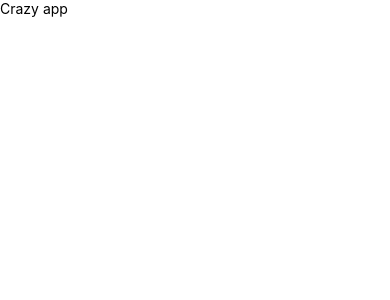
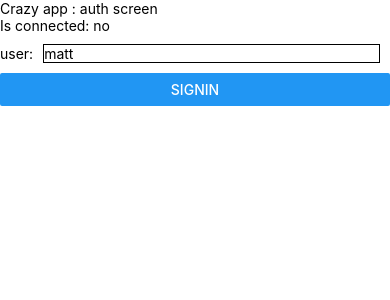
Before and after one commit to gurvanhenry/RNCleanArchiProto, a React Native app: screen / in a window 390 px wide. Shown: the top 300 px of the page. Built offline with nearby package versions, Linux system fonts and the light colour scheme.

Commit message:
Start clean archi example

```diff
--- a/package.json
+++ b/package.json
@@ -7,7 +7,7 @@
     "ios": "react-native run-ios",
     "start": "react-native start",
     "test": "jest",
-    "test:watch": "jest --watch",
+    "test:watch": "jest --watch --verbose",
     "lint": "eslint . --ext .js,.jsx,.ts,.tsx"
   },
   "dependencies": {
--- a/src/App.tsx
+++ b/src/App.tsx
@@ -1,12 +1,13 @@
 import React from 'react';
 
-import {SafeAreaView, StatusBar, Text} from 'react-native';
+import {SafeAreaView, StatusBar} from 'react-native';
+import {AuthenticationScreen} from './presentation/AuthenticationScreen';
 
 export function App() {
   return (
     <SafeAreaView>
       <StatusBar barStyle={'dark-content'} />
-      <Text>Crazy app</Text>
+      <AuthenticationScreen />
     </SafeAreaView>
   );
 }
--- /dev/null
+++ b/src/data/data-source/api.ts
@@ -0,0 +1,29 @@
+// exemple d'api qui retourne des données dans un autre format que celui désiré
+
+import {ApiCallGetTokenResponse} from '../model/api.types';
+
+export function apiCallGetToken(
+  login: string,
+): ApiCallGetTokenResponse | undefined {
+  if (login === 'matt') {
+    return {token: 'a48d', uselessData: 'nanana'};
+  } else {
+    return undefined;
+  }
+}
+
+export function apiCallGetUserFullname(token: string): string {
+  if (token === 'a48d') {
+    return 'matthiew';
+  } else {
+    return ''; // or custom exception ?
+  }
+}
+
+export function apiCallGetAge(token: string): number {
+  if (token === 'a48d') {
+    return 48;
+  } else {
+    return 0; // or custom xception ?
+  }
+}
--- /dev/null
+++ b/src/data/model/api.types.ts
@@ -0,0 +1,4 @@
+export type ApiCallGetTokenResponse = {
+  token: string;
+  uselessData: any;
+};
--- /dev/null
+++ b/src/domain/entity/UserInfo.ts
@@ -0,0 +1,7 @@
+// structure de données des objets manipulés par les use case
+// aussi utilisé par la partie presentation
+
+export type UserInfo = {
+  fullname: string;
+  age: number;
+};
--- /dev/null
+++ b/src/domain/use-case/Authentication.ts
@@ -0,0 +1,38 @@
+// logique métier :
+// fonction simple pure TS
+// appel des services si besoin (api etc..) (éviter de mettre ses codes technique ici)
+// fait quelques adaption pour le besoin de notre usage (exemple : capitalize le fullname) (à faire dans le hook de la vue ?)
+
+import {UserInfo} from '../entity/UserInfo';
+import {
+  apiCallGetToken,
+  apiCallGetAge,
+  apiCallGetUserFullname,
+} from '../../data/data-source/api';
+
+export class Authentication {
+  signIn(login: string): {allowed: boolean; userInfo?: UserInfo} {
+    const getTokenResponse = apiCallGetToken(login);
+    const token = getTokenResponse?.token;
+    if (!token) {
+      return {allowed: false};
+    }
+    const fullname = apiCallGetUserFullname(token);
+    const age = apiCallGetAge(token);
+
+    const userInfo: UserInfo = {
+      fullname: this.capitalizeFullname(fullname),
+      age: age,
+    };
+
+    if (login === 'matt') {
+      return {allowed: true, userInfo: userInfo};
+    } else {
+      return {allowed: false};
+    }
+  }
+
+  private capitalizeFullname(fullname: string) {
+    return fullname.charAt(0).toUpperCase() + fullname.slice(1);
+  }
+}
--- /dev/null
+++ b/src/presentation/AuthenticationScreen.tsx
@@ -0,0 +1,35 @@
+// compo vue :
+// le plus simple possible
+// il reçoit les données mais ne fait pas de traitement
+// par exemple le fullname est capitalisé avant
+
+import React from 'react';
+
+import {View, Text, TextInput, Button} from 'react-native';
+import {useAuthentication} from './useAuthentication';
+
+export function AuthenticationScreen() {
+  const [login, setLogin] = React.useState('matt');
+  const {isConnected, userInfo, trySignIn} = useAuthentication();
+  return (
+    <View>
+      <Text>Crazy app : auth screen</Text>
+      <Text>Is connected: {isConnected ? 'yes' : 'no'}</Text>
+      <View style={{flexDirection: 'row', alignItems: 'center'}}>
+        <Text>user:</Text>
+        <TextInput
+          value={login}
+          onChangeText={setLogin}
+          style={{borderWidth: 1, margin: 10, flex: 1}}
+        />
+      </View>
+      {userInfo && (
+        <View style={{flexDirection: 'row', alignItems: 'center'}}>
+          <Text>userInfo:</Text>
+          <Text>{JSON.stringify(userInfo)}</Text>
+        </View>
+      )}
+      <Button title="SignIn" onPress={() => trySignIn(login)} />
+    </View>
+  );
+}
--- /dev/null
+++ b/src/presentation/useAuthentication.ts
@@ -0,0 +1,30 @@
+// hook qui gère :
+// - les actions user (équivalent dispatch redux)
+// - la maj des données à la vue (isConnected / user)
+//
+// - le domaine à déjà mis en forme la data pour notre usage mais si cette vue à besoin d'un format spécifique, il peut etre changé ici
+
+import React from 'react';
+
+import {UserInfo} from '../domain/entity/UserInfo';
+import {Authentication} from '../domain/use-case/Authentication';
+
+export function useAuthentication() {
+  const [isConnected, setIsConnected] = React.useState<boolean>(false);
+  const [userInfo, setUserInfo] = React.useState<UserInfo | undefined>(
+    undefined,
+  );
+  function trySignIn(login: string) {
+    const authentication = new Authentication();
+    const signInResult = authentication.signIn(login);
+    if (signInResult.allowed) {
+      setIsConnected(true);
+      setUserInfo(signInResult.userInfo);
+    } else {
+      setIsConnected(false);
+      setUserInfo(undefined);
+    }
+  }
+
+  return {isConnected, userInfo, trySignIn};
+}
```
Also changed, not shown: 2 other files (tests, documents, lock files or other folders).
